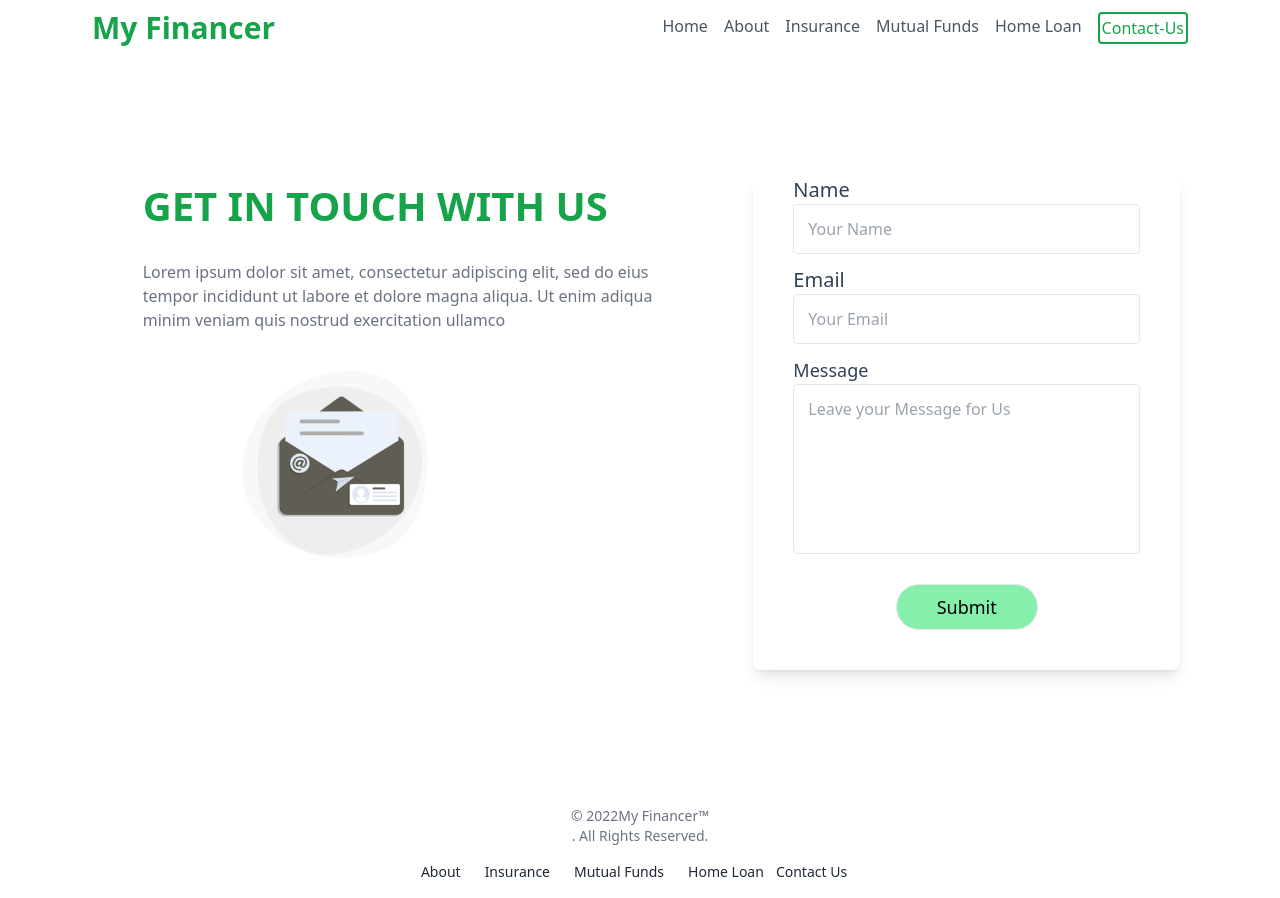
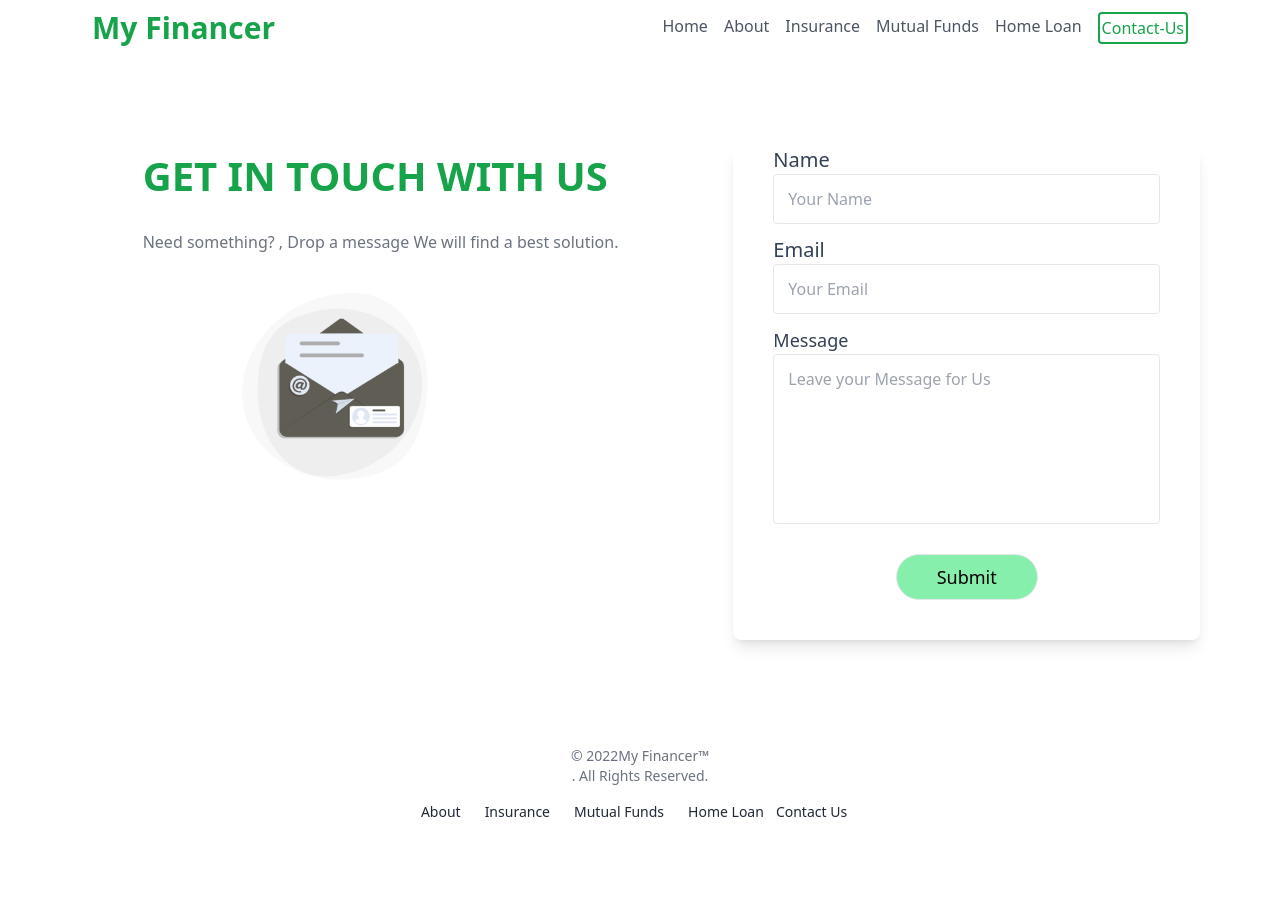
Before and after one commit to veeresh-27/businessProfile, a Next.js app: page /contact in a window 1280 px wide. After the commit the page ends 838 px from the top, so only its background shows below. Built offline with nearby package versions, Linux system fonts and the light colour scheme.

Commit message:
contact page updated

```diff
--- a/pages/contact/index.js
+++ b/pages/contact/index.js
@@ -65,7 +65,7 @@ export default function Contact() {
     }
   };
   return (
-    <section className="relative z-10 overflow-hidden bg-white py-20 px-20 lg:py-[120px]">
+    <section className="relative z-10 overflow-hidden bg-white py-20 px-20 lg:py-[90px]">
       <div className=" container mx-auto -mx-4 flex flex-wrap lg:justify-between ">
         <div className="container mx-auto -mx-4 flex flex-wrap lg:justify-between w-full px-4 lg:w-1/2 xl:w-6/12 mb-12 max-w-[570px] lg:mb-0">
           <div className="mb-12 max-w-[570px] lg:mb-0">
@@ -73,9 +73,7 @@ export default function Contact() {
               GET IN TOUCH WITH US
             </h2>
             <p className=" text-gray-500  mb-9  font-medium ">
-              Lorem ipsum dolor sit amet, consectetur adipiscing elit, sed do
-              eius tempor incididunt ut labore et dolore magna aliqua. Ut enim
-              adiqua minim veniam quis nostrud exercitation ullamco
+              Need something? , Drop a message We will find a best solution.
             </p>
             <div>
               <Image
@@ -86,7 +84,7 @@ export default function Contact() {
             </div>
           </div>
         </div>
-        <div className="w-full px-5 lg:w-1/2 xl:w-5/12">
+        <div className="w-full  lg:w-1/2 xl:w-5/12">
           <div className="relative rounded-lg bg-white px-10 shadow-lg  ">
             <form onSubmit={handleFormSubmit}>
               <label className="font-medium  text-xl text-slate-700">
```
